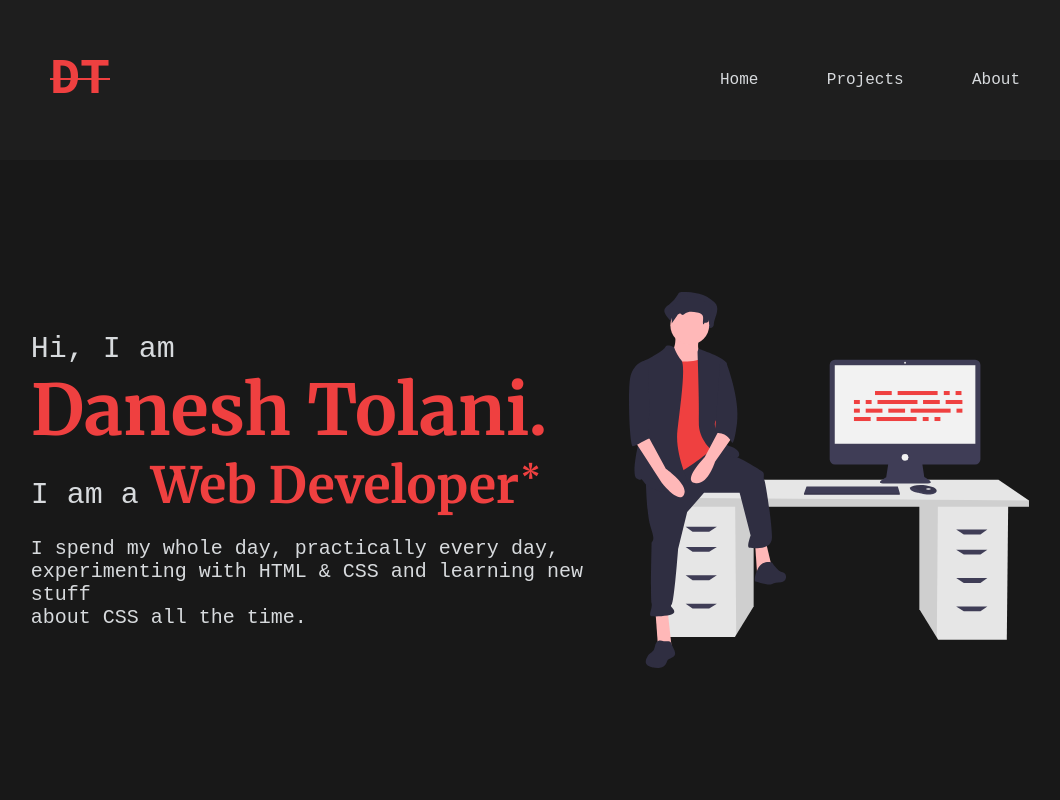
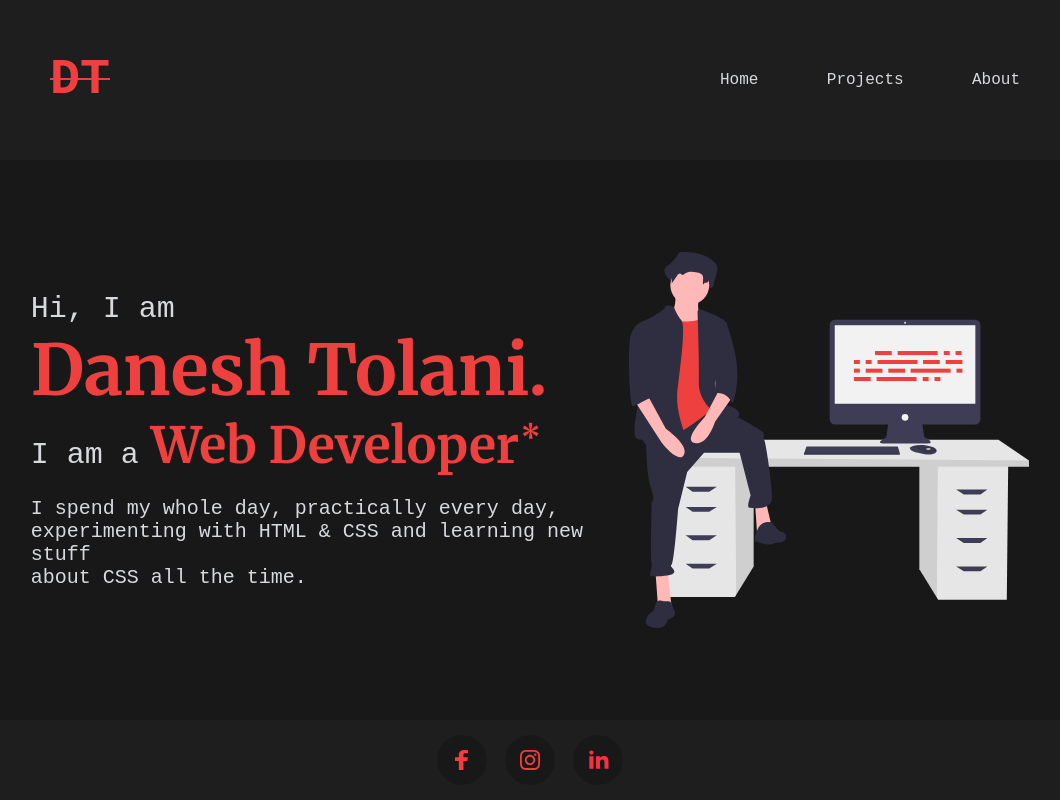
Before and after one commit to danesh-tolani/my-portfolio-website, a plain HTML site: page index.html in a window 1280 px wide. Shown: the whole page, without its empty margins (110-1170 px from the left). Drawn offline with Linux system fonts and the light colour scheme.

Commit message:
added footer and it's css and add some svgs

```diff
--- a/css/style.css
+++ b/css/style.css
@@ -82,7 +82,7 @@ nav {
 
 .section2 {
     background-color: var(--grey);
-    height: 80%;
+    height: 70%;
     font-family: 'Courier New', Courier, monospace;
 }
 
@@ -133,3 +133,43 @@ nav {
 .header-descr {
     font-size: 20px;
 }
+
+footer{
+    background-color: var(--light-grey);
+    height: 10%;
+    font-family: 'Courier New', Courier, monospace;
+    display: flex;
+    align-items: center;
+    justify-content: center;
+}
+
+.social {
+    width: 16%;
+    display: flex;
+    justify-content: space-around;
+    align-items: center;
+}
+
+.social a {
+    width: 50px;
+    height: 50px;
+    background-color: var(--grey);
+    border-radius: 50%;
+    display: flex;
+    align-items: center;
+    justify-content: center;
+
+}
+
+.social-icon {
+    width: 20px;
+    filter: invert(36%) sepia(90%) saturate(3454%) hue-rotate(335deg) brightness(94%) contrast(106%);
+}
+
+#s2 {
+    width: 13px;
+}
+
+#s4 {
+    width: 25px;
+}
--- a/index.html
+++ b/index.html
@@ -19,6 +19,8 @@
           <li class="list-items"><a href="./about.html" class="click">About</a></li>
         </ul>
       </nav>
+
+      <!-- SECTION2 -->
       <div class="section2">
         <div class="header-card" id="first-card">
           <div class="header-text">
@@ -35,6 +37,15 @@
           <img src="./images-illustrations/undraw_feeling_proud_qne1.svg" alt="" class="header-image" />
         </div>
       </div>
+
+      <!-- FOOTER -->
+      <footer>
+        <div class="social">
+          <a href="https://www.facebook.com/profile.php?id=100009922803105" target="_blank"><img src="images-illustrations/Facebook Icon.svg" alt="" class="social-icon" id="s2" /></a>
+          <a href="https://www.instagram.com/brocode18.dev/" target="_blank"><img src="images-illustrations/Instagram Icon.svg" alt="" class="social-icon" id="s3" /></a>
+          <a href="linkedin.com/in/danesh-t-666283129" target="_blank"><img src="images-illustrations/icons8-linkedin-2.svg" alt="" class="social-icon" id="s4" /></a>
+        </div>
+      </footer>
     </div>
   </body>
 </html>
```
Also changed, not shown: images-illustrations/Email Icon.svg (added), images-illustrations/Facebook Icon.svg (added), images-illustrations/Instagram Icon.svg (added), images-illustrations/Twitter Icon.svg (added), images-illustrations/icons8-linkedin-2.svg (added), images-illustrations/icons8-linkedin.svg (added).
